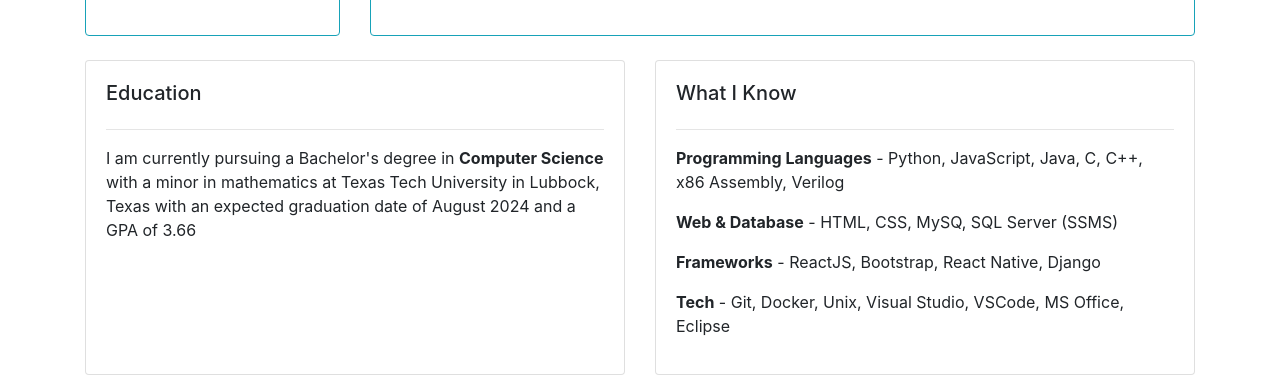
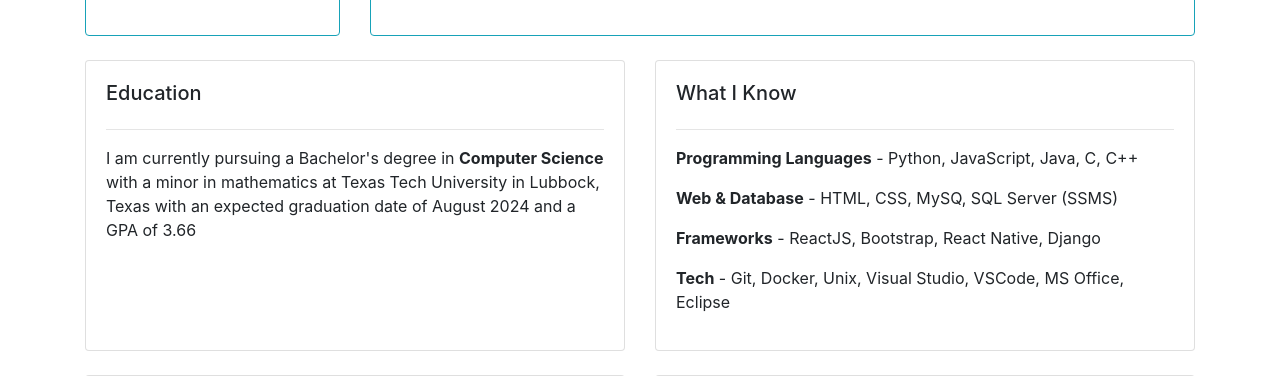
Before and after one commit to EastonArcher/Django-Website, a Django app: page / in a window 1280 px wide. Shown: the part 1256-1632 px from the top of the page. Run offline with Django 5.2, Linux system fonts and the light colour scheme.

Commit message:
Update home.html

```diff
--- a/base/templates/base/home.html
+++ b/base/templates/base/home.html
@@ -66,8 +66,9 @@
             <div class="col-md-6">
                 <div class="card card-body h-100">
                     <h5>What I Know</h5>
+
                     <hr>
-                    <p><b>Programming Languages</b> - Python, JavaScript, Java, C, C++, x86 Assembly, Verilog</p>
+                    <p><b>Programming Languages</b> - Python, JavaScript, Java, C, C++</p>
                     <p><b>Web & Database</b> - HTML, CSS, MySQ, SQL Server (SSMS)</p>
                     <p><b>Frameworks</b> - ReactJS, Bootstrap, React Native, Django</p>
                     <p><b>Tech</b> - Git, Docker, Unix, Visual Studio, VSCode, MS Office, Eclipse
@@ -81,6 +82,7 @@
             <div class="col-md-6">
                 <div class="card card-body h-100">
                     <h5>Personal Projects</h5>
+
                     <hr>
                     <p><b>JavaScript Frameworks</b> - Built a to-do app using Vanilla JavaScript, React, and Angular to showcase
                         proficiency in three different frameworks.</p>
@@ -95,6 +97,7 @@
             <div class="col-md-6">
                 <div class="card card-body h-100">
                     <h5>Relevant Coursework</h5>
+
                     <hr>
                     <p><b>Year One</b> - Data Science, Discrete Computational Structures </p>
                     <p><b>Year Two</b> - Modern Digital System Design, Programming Principles of C, Data Structures</p>
```
